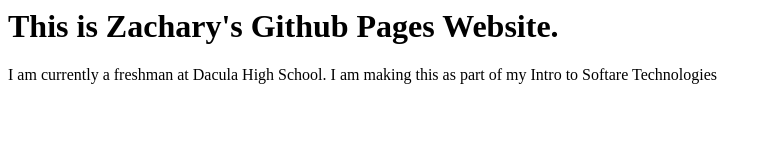
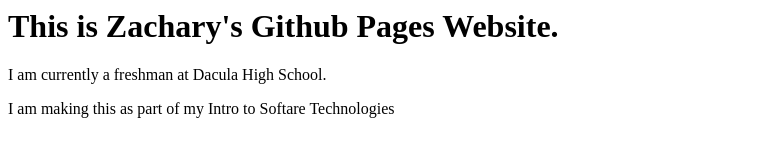
Before and after one commit to Zachboomboomboom/Zachboomboomboom.github.io, a plain HTML site: page index.html in a window 1280 px wide. Shown: the whole page, without its empty margins (0-772 px from the left). Drawn offline with Linux system fonts and the light colour scheme.

Commit message:
Update index.html

```diff
--- a/index.html
+++ b/index.html
@@ -1,4 +1,4 @@
 <h1>This is Zachary's Github Pages Website.</h1>
 
-<p1>I am currently a freshman at Dacula High School.</p1>
-<p2>I am making this as part of my Intro to Softare Technologies</p2>
+<p>I am currently a freshman at Dacula High School.</p>
+<p>I am making this as part of my Intro to Softare Technologies</p>
```
